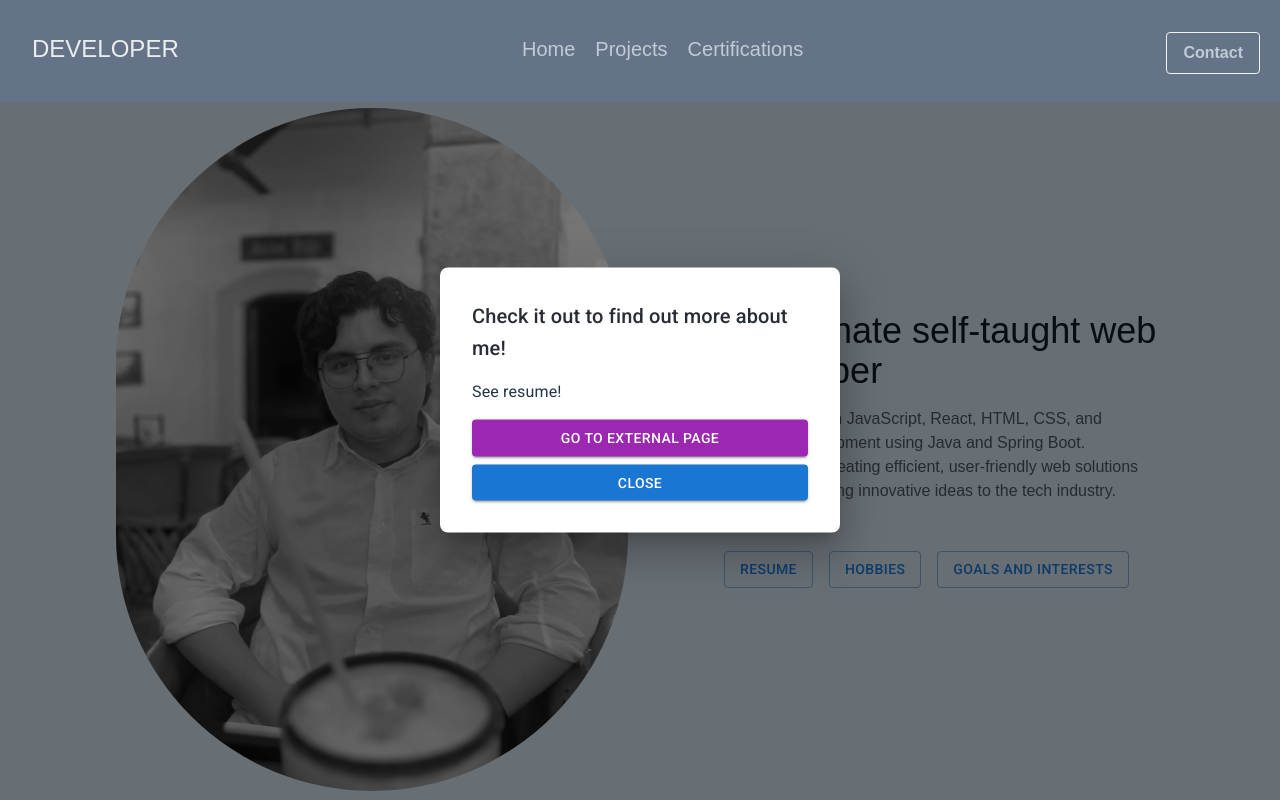
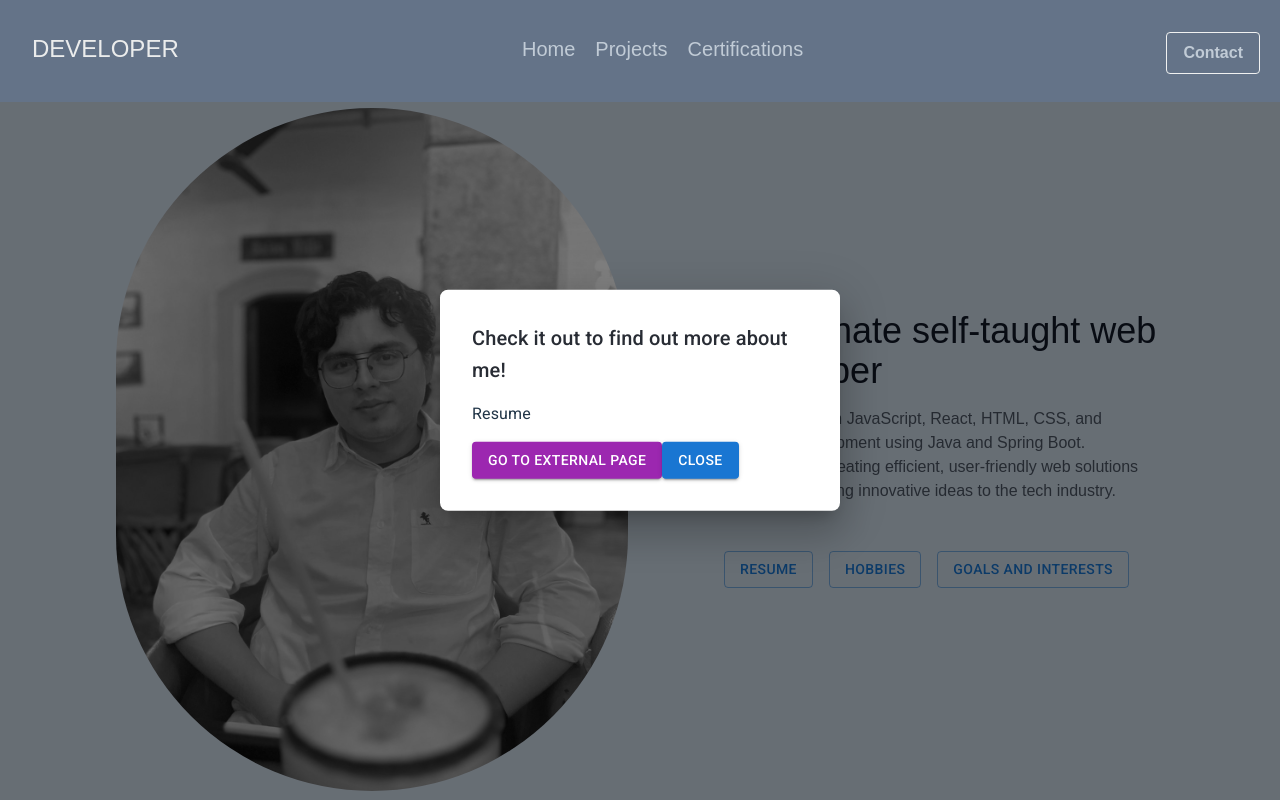
Before and after one commit to SantiagoValadez/Portfolio, a React (Vite) app: page / in a window 1280 px wide. Both pictures are taken after a click on the button "RESUME". Shown: the top 800 px of the page. Built offline with nearby package versions, Linux system fonts and the light colour scheme.

Commit message:
Fixing problems in to modals

```diff
--- a/src/components/Home.jsx
+++ b/src/components/Home.jsx
@@ -18,7 +18,7 @@ const Home = () => {
   };
 
   const handleExternalRedirect = () => {
-    window.open('https://www.example.com', '_blank');
+    window.open('https://drive.google.com/drive/folders/12a3jfwm-uUvm_mG94-OlJ0CjnpYEcCf1'); // Reemplaza con tu URL externa
   };
 
   return (
@@ -38,7 +38,7 @@ const Home = () => {
             <div className="flex flex-wrap justify-center gap-4">
               <Button
                 variant="outlined"
-                onClick={() => handleOpenModal('See resume!')}
+                onClick={() => handleOpenModal('Resume')}
                 sx={{ mt: 2 }}
               >
                 Resume
@@ -88,22 +88,27 @@ const Home = () => {
           <Typography id="modal-description" sx={{ mt: 2 }}>
             {modalContent}
           </Typography>
-          <div className="flex flex-col gap-2 mt-4">
+
+          {/* Botón para redirigir a una página externa */}
+          {modalContent === 'Resume' && (
             <Button
               variant="contained"
               color="secondary"
               onClick={handleExternalRedirect}
+              sx={{ mt: 2 }}
             >
               Go to External Page
             </Button>
+          )}
+
           <Button
             variant="contained"
             color="primary"
             onClick={handleCloseModal}
+            sx={{ mt: 2 }}
           >
             Close
           </Button>
-          </div>
         </Box>
       </Modal>
 
```
Lines whose indentation alone changed are shown as unchanged.
